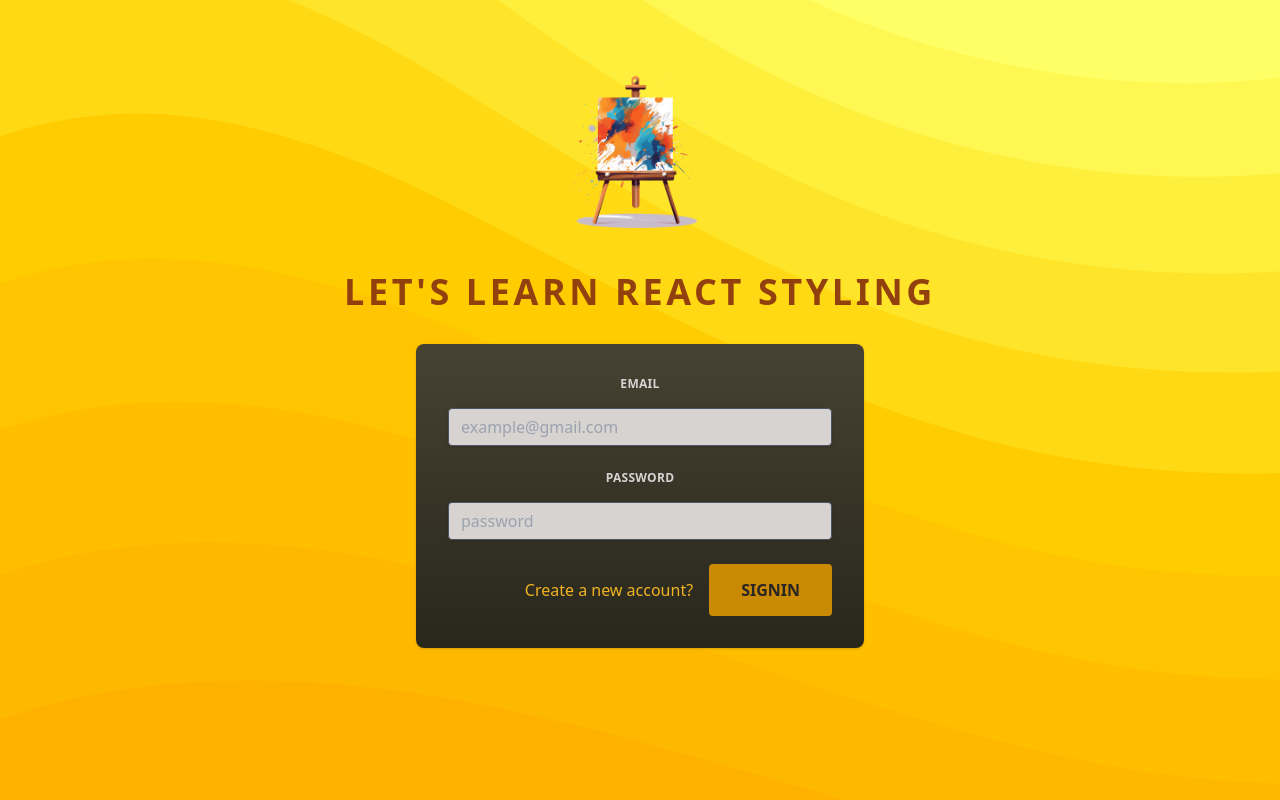
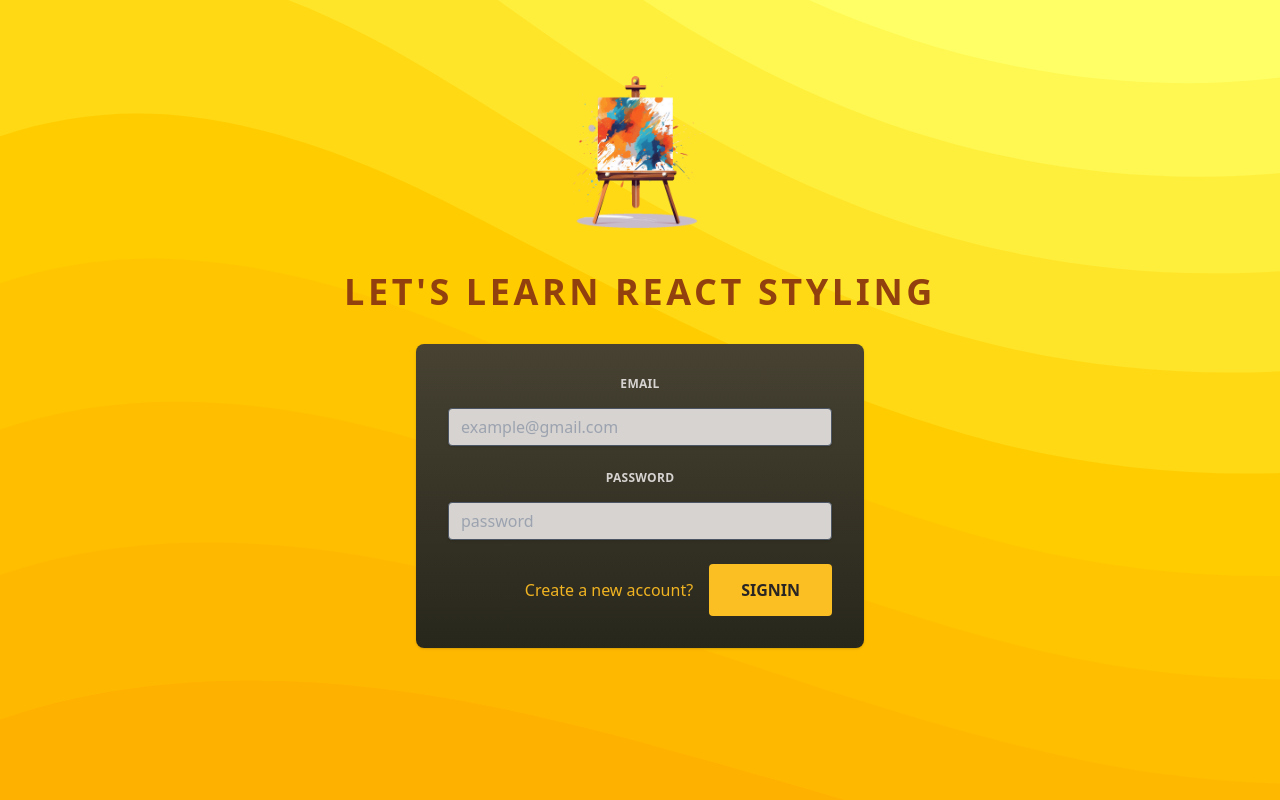
Before and after one commit to arun-r1147/How-to-style-React-app, a React (Vite) app: page / in a window 1280 px wide. Built offline with nearby package versions, Linux system fonts and the light colour scheme.

Commit message:
FIX :: Update Button component

```diff
--- a/src/components/Button.component.tsx
+++ b/src/components/Button.component.tsx
@@ -11,7 +11,7 @@ export const Button: FC<ButtonProps> = ({
   isDisabled,
 }) => {
   let buttonClass =
-    "bg-yellow-600 cursor-pointer backdrop-blur-0 leading-tight px-8 py-4 font-semibold uppercase rounded text-stone-800 focus:outline-none hover:bg-yellow-500 ";
+    "bg-amber-400 cursor-pointer backdrop-blur-0 leading-tight px-8 py-4 font-semibold uppercase rounded text-stone-800 focus:outline-none hover:bg-amber-500 ";
   if (isDisabled) {
     buttonClass += " cursor-not-allowed";
   } else {
```
